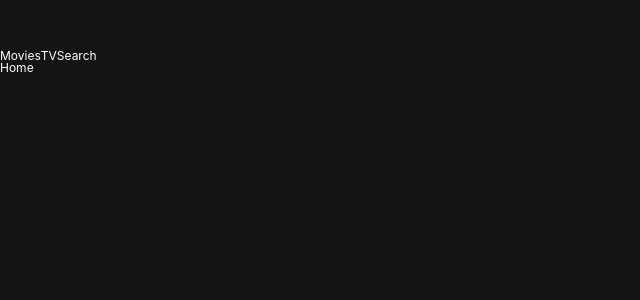
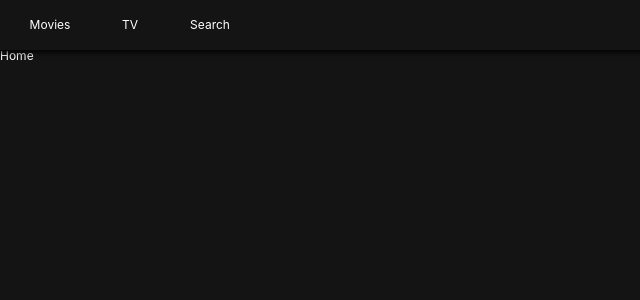
Before and after one commit to ParkSoHyeon/nomflix, a React (Create React App) app: page / in a window 1280 px wide. Shown: the top 300 px of the page, without its empty margins (0-640 px from the left). Built offline with nearby package versions, Linux system fonts and the light colour scheme.

Commit message:
update header css

```diff
--- a/src/Components/Header.js
+++ b/src/Components/Header.js
@@ -2,18 +2,37 @@
 import {Link} from "react-router-dom";
 import styled from 'styled-components';
 
-const Header = styled.header``;
+const Header = styled.header`
+    color: white;
+    position: fixed;
+    top: 0;
+    left: 0;
+    width: 100%;
+    height: 50px;
+    display: flex;
+    align-items: center;
+    padding: 0 10px;
+    background-color: rgba(20, 20, 20, 0.7);
+    z-index: 10;
+    box-shadow: 0 1px 5px 2px rgba(0, 0, 0, 0.8);
+`;
 
 const List = styled.ul`
     display: flex;
-    &:hover {
-        background-color: blue;
-    }
 `;
 
-const Item = styled.li``;
+const Item = styled.li`
+    width: 80px;
+    height: 50px;
+    text-align: center;
+`;
 
-const SLink = styled(Link)``;
+const SLink = styled(Link)`
+    height: 50px;
+    display: flex;
+    align-items: center;
+    justify-content: center;
+`;
 
 export default () => (
     <Header>
```
